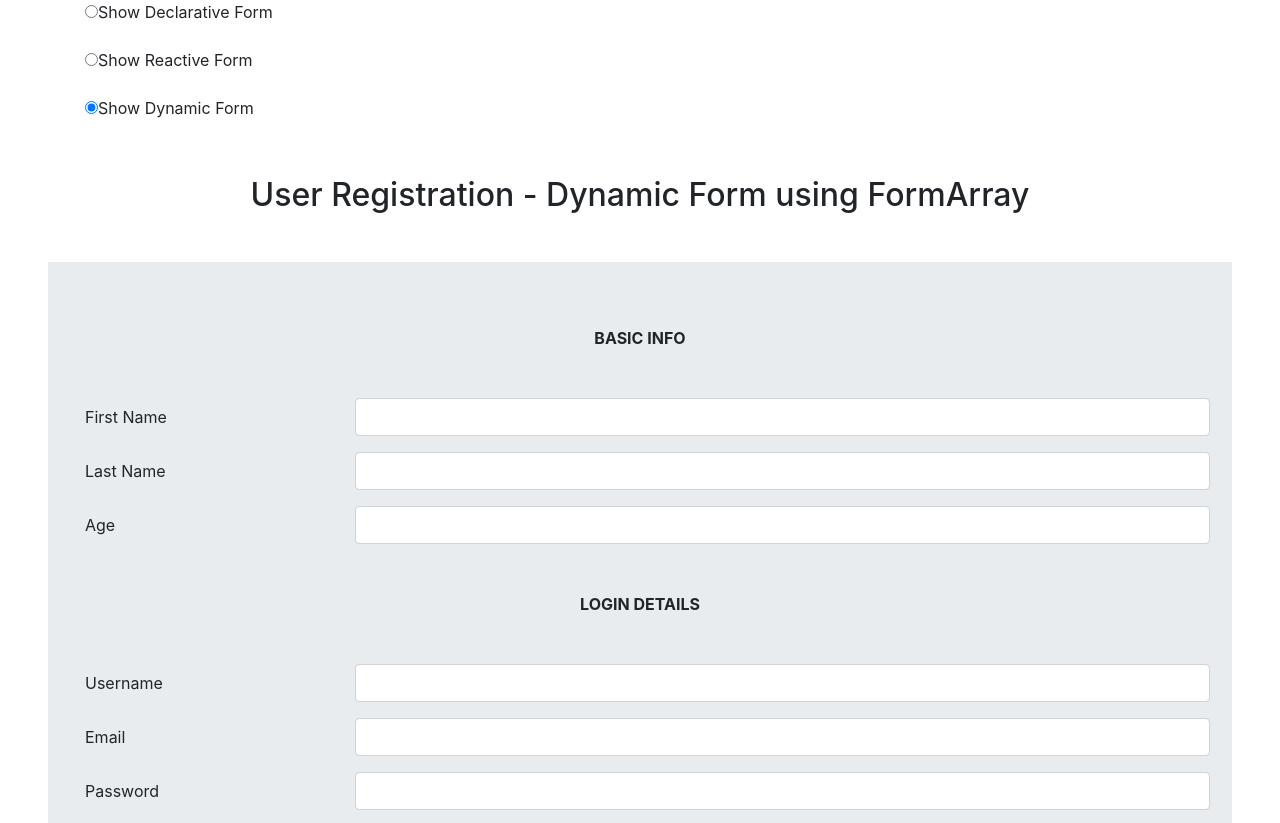
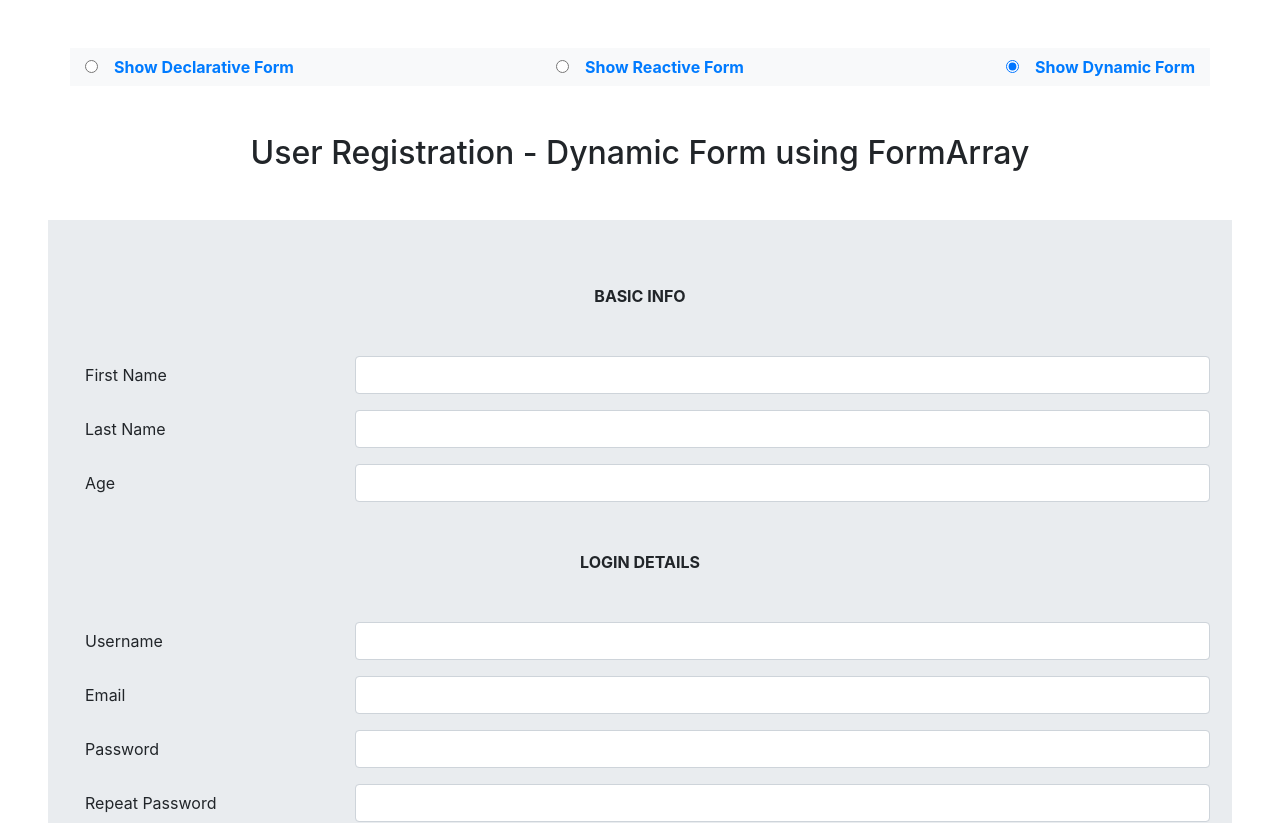
Before and after one commit to vivekkumar27june88/course-angular-form-declarative, an Angular app: page / in a window 1280 px wide. Shown: the top 823 px of the page. Built offline with nearby package versions, Linux system fonts and the light colour scheme.

Commit message:
Custom validator - simple

```diff
--- a/src/app/app.component.html
+++ b/src/app/app.component.html
@@ -1,21 +1,36 @@
-<form class="form container">
+<form class="form container d-flex flex flex-row justify-content-between align-items-center my-5 bg-light text-primary">
 
-  <div class="form-group">
-    <input type="radio" id="showDeclarativeForm" name="showDeclarativeForm" [(ngModel)]="formType"
-      value="showDeclarativeForm" (click)="checkboxClickHandler($event, 'showDeclarativeForm')">
-    <label for="showDeclarativeForm">Show Declarative Form</label>
+  <div class="form-group m-0">
+    <input type="radio"
+      id="showDeclarativeForm"
+      name="showDeclarativeForm"
+      [(ngModel)]="formType"
+      value="showDeclarativeForm"
+      (click)="checkboxClickHandler($event, 'showDeclarativeForm')">
+    <label for="showDeclarativeForm"
+      class="col-form-label font-weight-bold pl-3">Show Declarative Form</label>
   </div>
 
-  <div class="form-group">
-    <input type="radio" id="showReactiveForm" name="showReactiveForm" [(ngModel)]="formType" value="showReactiveForm"
+  <div class="form-group m-0">
+    <input type="radio"
+      id="showReactiveForm"
+      name="showReactiveForm"
+      [(ngModel)]="formType"
+      value="showReactiveForm"
       (click)="checkboxClickHandler($event, 'showReactiveForm')">
-    <label for="showReactiveForm">Show Reactive Form</label>
+    <label for="showReactiveForm"
+      class="col-form-label font-weight-bold pl-3">Show Reactive Form</label>
   </div>
 
-  <div class="form-group">
-    <input type="radio" id="showDynamicForm" name="showDynamicForm" [(ngModel)]="formType" value="showDynamicForm"
+  <div class="form-group m-0">
+    <input type="radio"
+      id="showDynamicForm"
+      name="showDynamicForm"
+      [(ngModel)]="formType"
+      value="showDynamicForm"
       (click)="checkboxClickHandler($event, 'showDynamicForm')">
-    <label for="showDynamicForm">Show Dynamic Form</label>
+    <label for="showDynamicForm"
+      class="col-form-label font-weight-bold pl-3">Show Dynamic Form</label>
   </div>
 </form>
 
--- a/src/app/app.component.ts
+++ b/src/app/app.component.ts
@@ -21,13 +21,13 @@ export class AppComponent {
         break;
 
       case 'showReactiveForm':
-        this.showReactiveForm = false;
+        this.showDeclarativeForm = false;
         this.showReactiveForm = event.target['checked'];
         this.showDynamicForm = false;
         break;
 
       case 'showDynamicForm':
-        this.showDynamicForm = false;
+        this.showDeclarativeForm = false;
         this.showReactiveForm = false;
         this.showDynamicForm = event.target['checked'];
         break;
--- a/src/app/user-registration/user-registration.component.html
+++ b/src/app/user-registration/user-registration.component.html
@@ -27,11 +27,17 @@
     <div class="form-group row">
       <label for="age"
         class="col-sm-3 col-form-label">Age</label>
-      <input type="number"
+      <input type="text"
         formControlName="age"
+        [ngClass]="{'is-invalid': regForm.get('basic.age')?.invalid}"
         class="form-control col-sm-9"
         name="age" />
     </div>
+    <div *ngIf="regForm.get('basic.age')?.hasError('noDecimal')"
+      class="error text-danger text-center m-0">
+      Age must be in digit only
+    </div>
+
   </div>
 
 
--- a/src/app/user-registration/user-registration.component.ts
+++ b/src/app/user-registration/user-registration.component.ts
@@ -1,5 +1,6 @@
 import { Component, OnInit } from '@angular/core';
-import { FormBuilder, FormGroup, Validators, FormArray } from '@angular/forms';
+import { FormArray, FormBuilder, FormGroup, Validators } from '@angular/forms';
+import { noDecimal } from '../validators/decimal-validator';
 
 @Component({
   selector: 'app-user-registration',
@@ -29,10 +30,7 @@ export class UserRegistrationComponent implements OnInit {
           { value: '', disabled: false },
           [Validators.required, Validators.minLength(5), Validators.maxLength(50)]
         ],
-        age: [
-          { value: '', disabled: false },
-          [Validators.required, Validators.max(200), Validators.min(5)]
-        ]
+        age: ['', { validators: [noDecimal], updateOn: 'change' }]
       }),
       login: this.fb.group({
         username: [
--- /dev/null
+++ b/src/app/validators/decimal-validator.ts
@@ -0,0 +1,10 @@
+import { ValidationErrors, AbstractControl } from '@angular/forms';
+
+export function noDecimal(control: AbstractControl): ValidationErrors | null {
+  console.log(control.value);
+  if (control.value && control.value.toString().indexOf('.') >= 0) {
+    return { noDecimal: true };
+  }
+
+  return null;
+}
```
